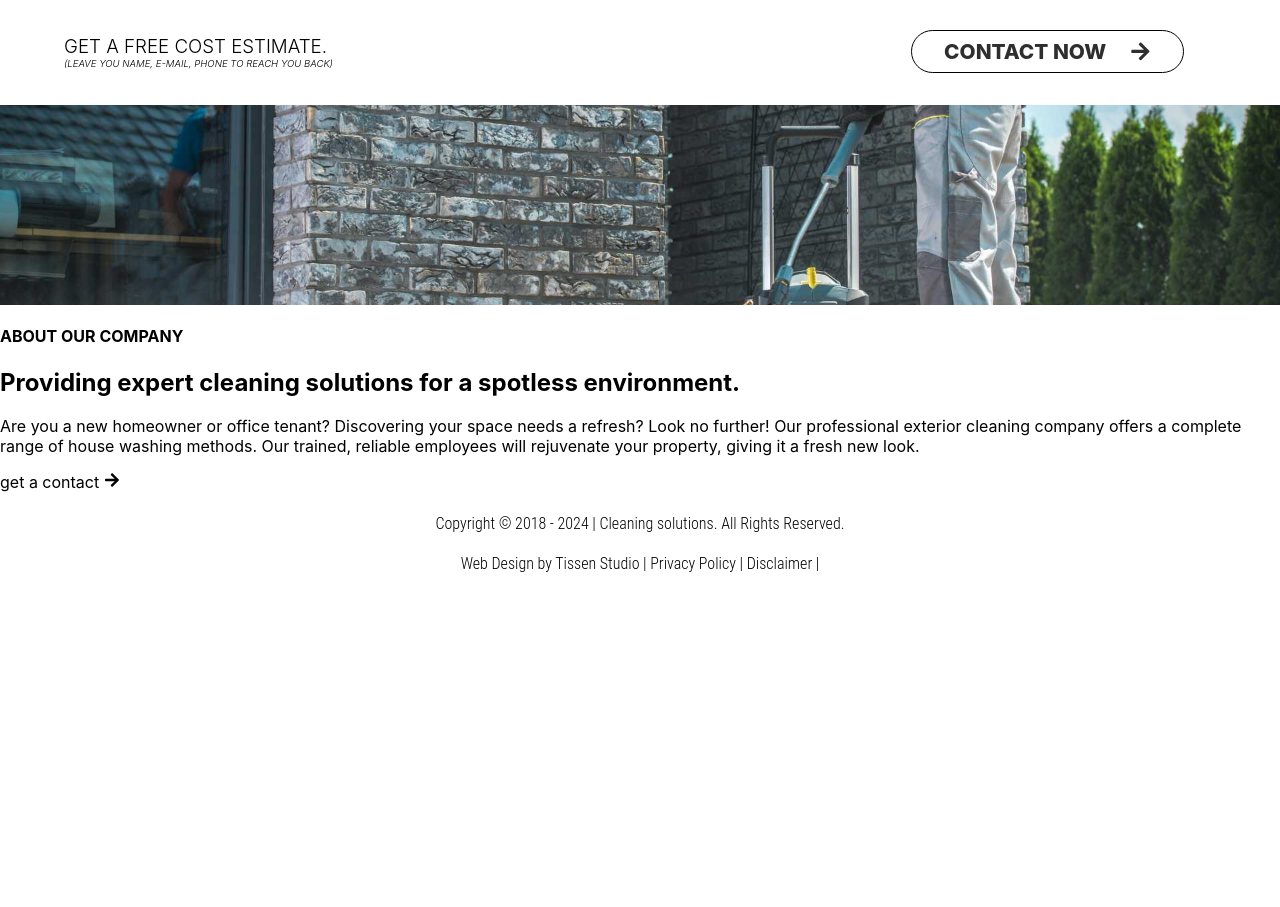
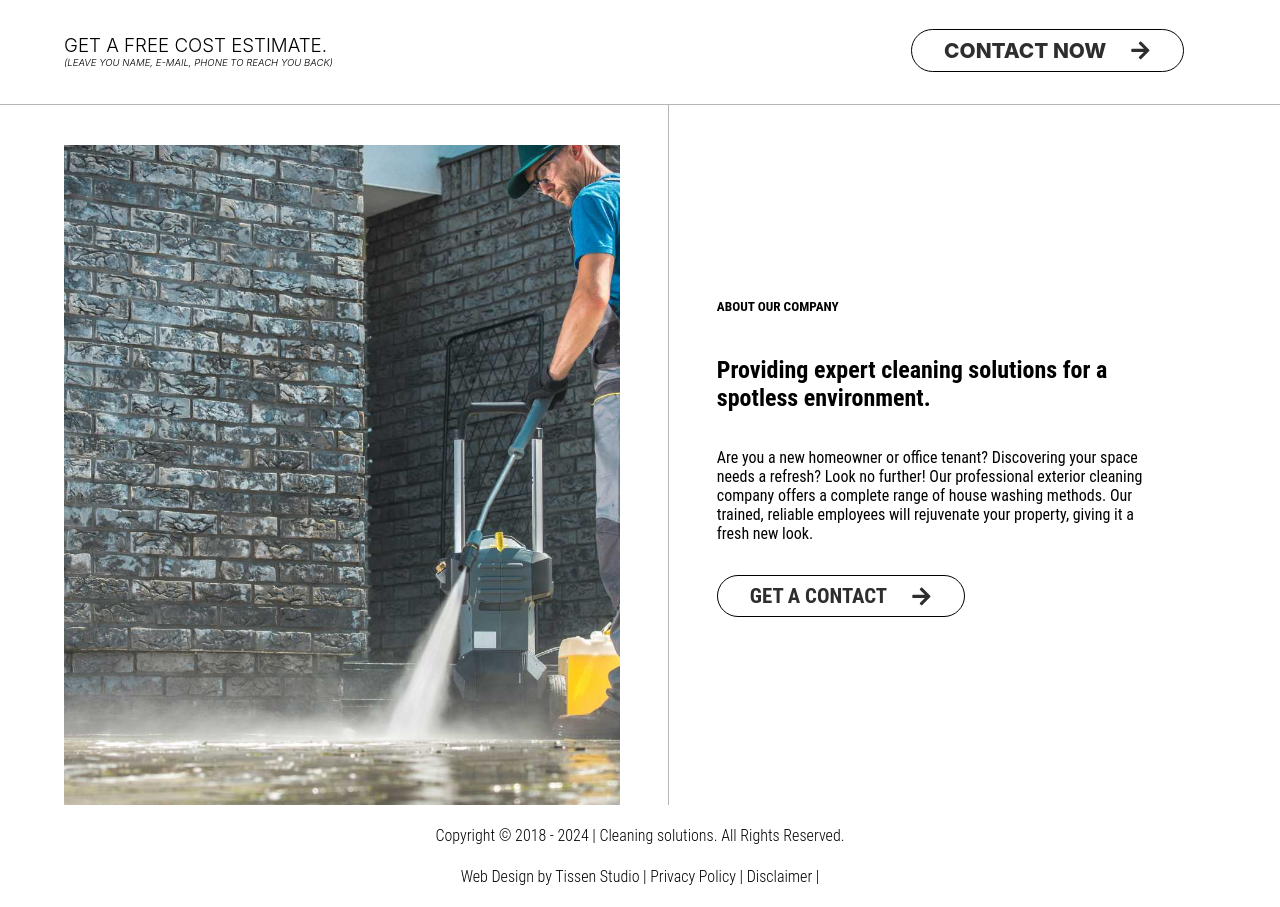
Before and after one commit to RuslanTissen/cleaning-solutions, a React (Create React App) app: page / in a window 1280 px wide. Shown: the part 695-1602 px from the top of the page. Before the commit the page ends 1289 px from the top, so only its background shows below. Built offline with nearby package versions, Linux system fonts and the light colour scheme; a web font is replaced by a local one.

Commit message:
about is ready

```diff
--- a/src/components/about/About.jsx
+++ b/src/components/about/About.jsx
@@ -6,10 +6,12 @@ function About() {
 	return (
 		<div className='about'>
 
-			<div className="about__image"></div>
+			<div className="about__image">
+				<div className="about__image--self"></div>
+			</div>
 
 			<div className="about__text-box">
-				<h4>ABOUT OUR COMPANY</h4>
+				<h5>ABOUT OUR COMPANY</h5>
 				<h2>Providing expert cleaning solutions for a spotless environment.</h2>
 				<p>Are you a new homeowner or office tenant? Discovering your space needs a refresh? Look no further! Our professional exterior cleaning company offers a complete range of house washing methods. Our trained, reliable employees will rejuvenate your property, giving it a fresh new look.</p>
 				<a>get a contact <FaArrowRight /></a>
--- a/src/components/about/About.scss
+++ b/src/components/about/About.scss
@@ -1,16 +1,140 @@
-.about{
+.about {
+	width: min(1500px, 90vw);
+	margin-inline: auto;
 	display: flex;
 	flex-direction: column;
-	.about__image{
+	font-family: "Roboto Condensed", sans-serif;
+	.about__image {
 		width: 100%;
-		height: 200px;
-		background-image: url("../../images/about.jpg");
-		background-repeat: no-repeat;
-		background-size: cover;
-		background-position: center;
+		height: clamp(200px, 70vw, 600px);
+		.about__image--self {
+			height: inherit;
+			background-image: url("../../images/about.jpg");
+			background-repeat: no-repeat;
+			background-size: cover;
+			background-position: center;
+			object-fit: contain;
+			box-sizing: border-box;
+		}
 	}
-	.about__text-box{
+	.about__text-box {
 		flex: 1 1 100%;
-
+		width: min(1500px, 90vw);
+		margin-inline: auto;
+		h5 {
+			text-transform: uppercase;
+			width: min(650px, 90vw);
+		}
+		h2 {
+			width: min(650px, 90vw);
+		}
+		p {
+			width: min(650px, 90vw);
+		}
+		a {
+			width: fit-content;
+			text-decoration: none;
+			text-transform: uppercase;
+			padding: 0.5rem 2rem 0.5rem 2rem;
+			background-color: white;
+			transition: all 0.3s ease-in-out;
+			margin: 1rem 0;
+			color: rgb(45, 46, 45);
+			font-size: clamp(1rem, 3vw, 1.3rem);
+			font-weight: 800;
+			display: flex;
+			align-items: center;
+			border-radius: 50px;
+			border: 1px solid black;
+			svg {
+				margin-left: 1.5rem;
+			}
+		}
+		a:hover {
+			background-color: rgb(102, 101, 101);
+			color: white;
+		}
 	}
 }
+// @media (min-width: 400px) {
+// 	.about {
+// 		.about__image {
+// 			height: 250px;
+// 		}
+// 	}
+// }
+// @media (min-width: 500px) {
+// 	.about {
+// 		.about__image {
+// 			height: 300px;
+// 		}
+// 	}
+// }
+// @media (min-width: 600px) {
+// 	.about {
+// 		.about__image {
+// 			height: 350px;
+// 		}
+// 	}
+// }
+// @media (min-width: 700px) {
+// 	.about {
+// 		.about__image {
+// 			height: 400px;
+// 		}
+// 	}
+// }
+// @media (min-width: 800px) {
+// 	.about {
+// 		.about__image {
+// 			height: 450px;
+// 		}
+// 	}
+// }
+// @media (min-width: 900px) {
+// 	.about {
+// 		.about__image {
+// 			height: 500px;
+// 		}
+// 	}
+// }
+// @media (min-width: 1000px) {
+// 	.about {
+// 		.about__image {
+// 			height: 550px;
+// 		}
+// 	}
+// }
+@media (min-width: 1100px) {
+	.about {
+		flex-direction: row;
+		flex-wrap: wrap;
+		// margin-top: clamp(2rem, 5vh, 5rem);
+		.about__image {
+			flex: 1 1 45%;
+			height: 700px;
+			padding: clamp(2rem, 5vh, 5rem) 3rem 0 0;
+			border-right: 0.1px solid rgb(182, 181, 181);
+			.about__image--self {
+				height: 100%;
+			}
+		}
+		.about__text-box {
+			flex: 1 1 40%;
+			display: flex;
+			flex-direction: column;
+			justify-content: center;
+			padding-left: 3rem;
+			h5 {
+				text-transform: uppercase;
+				width: min(450px, 90vw);
+			}
+			h2 {
+				width: min(450px, 90vw);
+			}
+			p {
+				width: min(450px, 90vw);
+			}
+		}
+	}
+}
--- a/src/components/header/Header.jsx
+++ b/src/components/header/Header.jsx
@@ -2,8 +2,8 @@ import React, { useState, useContext, useEffect, useRef } from 'react'
 import "./Header.scss"
 import { RxHamburgerMenu } from 'react-icons/rx';
 import { RxCross1 } from 'react-icons/rx';
+import { NavLink } from 'react-router-dom';
 // import { Context } from '../Context.js';
-import { NavLink } from 'react-router-dom';
 // import logo from "../../images/cleaning-logo-tranc.png"
 
 
--- a/src/components/header/Header.scss
+++ b/src/components/header/Header.scss
@@ -11,10 +11,11 @@
 		padding: 0 0 0 1rem;
 		list-style-type: none;
 		display: flex;
+		justify-content: space-between;
 		background-color: hsla(0, 0%, 3%, 0.5);
 		border: none;
 		.logo-box {
-			width: 50%;
+			width: fit-content;
 			font-family: "Gruppo", sans-serif;
 			font-size: clamp(1.5rem, 2vw, 2rem);
 			display: flex;
@@ -30,12 +31,12 @@
 				span {
 					margin-right: 0.5rem;
 					font-weight: 900;
-					color: rgb(97,5,2);
+					// color: rgb(97, 5, 2);
 				}
 			}
 		}
 		.hamburger-box {
-			width: 50%;
+			width: fit-content;
 			font-family: "Tomorrow", sans-serif;
 			display: flex;
 			align-items: center;
@@ -89,13 +90,11 @@
 		}
 		.header__big-container {
 			display: block;
-			// padding-block: 1rem;
 			position: fixed;
 			top: 0;
 			width: 100%;
 			background-color: hsla(0, 0%, 3%, 0.5);
 			z-index: 100;
-			// .ul__container {
 			.header__big-container--ul {
 				padding: 0 1rem;
 				height: 2.5rem;
@@ -116,40 +115,13 @@
 						display: flex;
 						align-items: center;
 						font-weight: 300;
-						// color: white;
+						color: white;
 						transition: all 0.3s ease-in-out;
 						span {
 							margin-right: 0.5rem;
 						}
 					}
 				}
-				// .li6 {
-				// 	flex: 1 1 auto;
-				// 	text-transform: uppercase;
-				// 	height: inherit;
-				// 	display: flex;
-				// 	align-items: center;
-				// 	font-weight: 500;
-				// 	transition: all 0.3s ease-in-out;
-				// 	border: 3px white solid;
-				// 	a {
-				// 		height: inherit;
-				// 		width: 100%;
-				// 		display: flex;
-				// 		justify-content: center;
-				// 		align-items: center;
-				// 		text-decoration: none;
-				// 		transition: all 0.3s ease-in-out;
-				// 		color: white;
-				// 		font-weight: 700;
-				// 	}
-				// }
-				// .li6:hover {
-				// 	background-color: white;
-				// 	a {
-				// 		color: black;
-				// 	}
-				// }
 				.humburger-menu__container--link {
 					text-transform: uppercase;
 					flex: 1 1 auto;
@@ -206,86 +178,11 @@
 						}
 					}
 				}
-				.li1 a:hover,
-				.lis a:hover,
-				.lis button:hover,
-				.dropdown .link:hover,
-				.dropdown-menu button:hover {
+
+				.humburger-menu__container--link:hover a {
 					opacity: 0.7;
 				}
 			}
 		}
 	}
-	// }
 }
-
-// @media (min-width: 1060px) {
-// 	.humburger-menu__container {
-// 		display: none;
-// 	}
-// 	.header__logo--container {
-// 		display: none;
-// 	}
-// 	.header__big-container {
-// 		display: block;
-// 		.ul__container {
-// 			position: fixed;
-// 			top: 0;
-// 			width: 100%;
-// 			.first-ul {
-// 				height: 7rem;
-// 				max-width: 1500px;
-// 				margin: 0 auto;
-// 				display: flex;
-// 				flex-wrap: wrap;
-// 				align-items: center;
-// 				list-style-type: none;
-// 				.li1 {
-// 					flex: 1 1 50%;
-// 					font-family: "Geologica", sans-serif;
-// 					font-size: 1.8rem;
-// 					overflow: hidden;
-// 					a {
-// 						height: 7rem;
-// 						letter-spacing: 3px;
-// 						text-decoration: none;
-// 						width: fit-content;
-// 						display: flex;
-// 						align-items: center;
-// 						font-weight: 300;
-// 						color: white;
-// 						transition: all 0.3s ease-in-out;
-// 						img {
-// 							width: 11rem;
-// 						}
-// 					}
-// 				}
-
-// 				.humburger-menu__container--link {
-// 					text-transform: uppercase;
-// 					flex: 1 1 auto;
-// 					height: inherit;
-// 					display: flex;
-// 					align-items: center;
-// 					justify-content: center;
-// 					font-weight: 500;
-// 					text-transform: uppercase;
-// 					a {
-// 						height: inherit;
-// 						width: 100%;
-// 						display: flex;
-// 						justify-content: center;
-// 						align-items: center;
-// 						text-decoration: none;
-// 						color: black;
-// 						transition: all 0.3s ease-in-out;
-// 					}
-// 				}
-
-// 				.humburger-menu__container--link a:hover {
-// 					color: rgb(184, 116, 43);
-// 				}
-// 			}
-// 		}
-// 	}
-// }
--- a/src/components/introduction/Introduction.scss
+++ b/src/components/introduction/Introduction.scss
@@ -35,22 +35,15 @@
 			font-weight: 300;
 			align-self: center;
 			margin-bottom: 0;
-			padding-left: .5rem;
+			padding-left: 0.5rem;
 			display: flex;
 			flex-direction: column;
-			span{
-				font-size: .6rem;
+			span {
+				font-size: 0.6rem;
 				font-weight: 300;
-			font-style: italic;
+				font-style: italic;
 			}
 		}
-		// h6 {
-		// 	width: fit-content;
-		// 	font-weight: 300;
-		// 	font-style: italic;
-		// 	margin: 0;
-		// 	padding-left: .5rem;
-		// }
 		a {
 			width: fit-content;
 			text-decoration: none;
@@ -79,8 +72,7 @@
 
 @media (min-width: 1060px) {
 	.introduction {
-		// .introduction__img {
-		// }
+		border-bottom: .1px solid rgb(182, 181, 181);
 		.introduction__link-cont {
 			display: flex;
 			flex-wrap: wrap;
@@ -89,14 +81,9 @@
 				margin: auto;
 				padding: 0;
 			}
-			// h6 {
-			// 	order: 3;
-			// 	flex: 0 1 auto;
-			// 	padding: 0;
-			// }
 			a {
 				order: 2;
-				flex:0 1 auto;
+				flex: 0 1 auto;
 				margin: 0;
 			}
 		}
```
Also changed, not shown: src/components/work/Work.jsx (added, +10 -0 lines), src/components/work/Work.scss (added).
